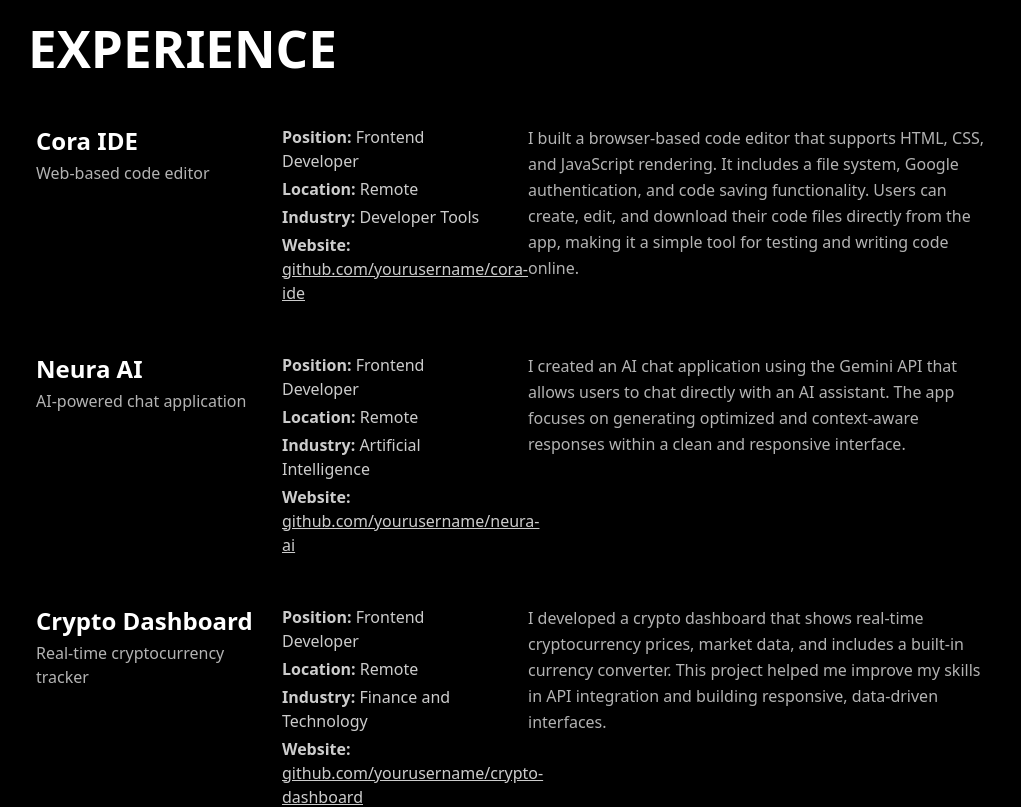
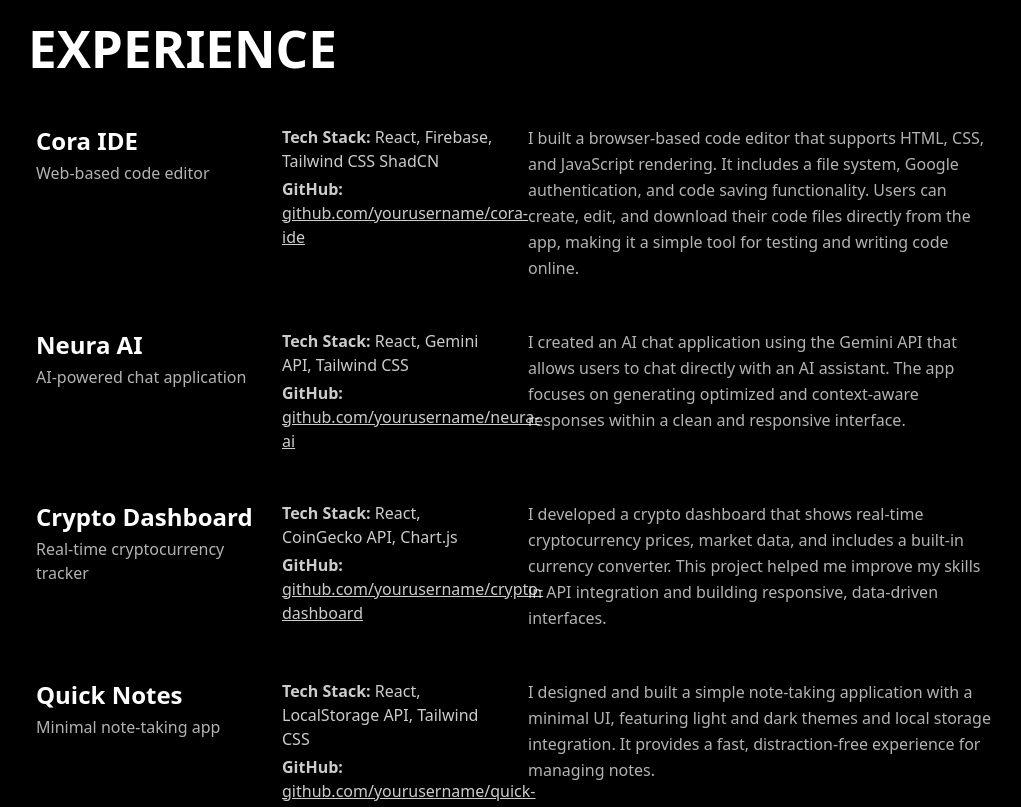
Before and after one commit to SaqibFarhanProgrammer/Saqib-Portfolio, a React (Vite) app: page / in a window 1280 px wide. Shown: the part 5940-6747 px from the top of the page, without its empty margins (124-1145 px from the left). Built offline with nearby package versions, Linux system fonts and the light colour scheme.

Commit message:
repsonsive changes

```diff
--- a/src/sectioms/expereince/Experience.jsx
+++ b/src/sectioms/expereince/Experience.jsx
@@ -4,10 +4,8 @@ const experiences = [
   {
     company: "Cora IDE",
     tagline: "Web-based code editor",
-    role: "Frontend Developer",
-    location: "Remote",
-    industry: "Developer Tools",
-    website: "github.com/yourusername/cora-ide",
+    techStack: "React, Firebase, Tailwind CSS ShadCN",
+    github: "github.com/yourusername/cora-ide",
     description: `I built a browser-based code editor that supports HTML, CSS, and JavaScript rendering.
     It includes a file system, Google authentication, and code saving functionality.
     Users can create, edit, and download their code files directly from the app,
@@ -16,20 +14,16 @@ const experiences = [
   {
     company: "Neura AI",
     tagline: "AI-powered chat application",
-    role: "Frontend Developer",
-    location: "Remote",
-    industry: "Artificial Intelligence",
-    website: "github.com/yourusername/neura-ai",
+    techStack: "React, Gemini API, Tailwind CSS",
+    github: "github.com/yourusername/neura-ai",
     description: `I created an AI chat application using the Gemini API that allows users to chat directly with an AI assistant.
     The app focuses on generating optimized and context-aware responses within a clean and responsive interface.`,
   },
   {
     company: "Crypto Dashboard",
     tagline: "Real-time cryptocurrency tracker",
-    role: "Frontend Developer",
-    location: "Remote",
-    industry: "Finance and Technology",
-    website: "github.com/yourusername/crypto-dashboard",
+    techStack: "React, CoinGecko API, Chart.js",
+    github: "github.com/yourusername/crypto-dashboard",
     description: `I developed a crypto dashboard that shows real-time cryptocurrency prices, market data,
     and includes a built-in currency converter. This project helped me improve my skills
     in API integration and building responsive, data-driven interfaces.`,
@@ -37,10 +31,8 @@ const experiences = [
   {
     company: "Quick Notes",
     tagline: "Minimal note-taking app",
-    role: "Frontend Developer",
-    location: "Remote",
-    industry: "Productivity Tools",
-    website: "github.com/yourusername/quick-notes",
+    techStack: "React, LocalStorage API, Tailwind CSS",
+    github: "github.com/yourusername/quick-notes",
     description: `I designed and built a simple note-taking application with a minimal UI,
     featuring light and dark themes and local storage integration.
     It provides a fast, distraction-free experience for managing notes.`,
@@ -51,7 +43,7 @@ const Experience = () => {
   return (
     <section className="w-full min-h-screen z-20 relative bg-transparent text-white px-4 sm:px-6 lg:px-20 py-12">
       <div className="w-full h-auto flex justify-center items-center">
-        <h2 className="text-5xl w-[100%] text-center sm:text-4xl pl-18 md:text-[4vw] font-bold mb-12  sm:text-left max-[531px]:pl-0">
+        <h2 className="text-5xl w-[100%] text-center sm:text-4xl pl-18 md:text-[4vw] font-bold mb-12 sm:text-left max-[531px]:pl-0">
           EXPERIENCE
         </h2>
       </div>
@@ -62,6 +54,7 @@ const Experience = () => {
             key={idx}
             className="grid grid-cols-1 md:grid-cols-12 gap-6 items-start"
           >
+            {/* Company Info */}
             <div className="md:col-span-3">
               <h3 className="text-xl sm:text-2xl font-semibold">
                 {exp.company}
@@ -71,28 +64,25 @@ const Experience = () => {
               </p>
             </div>
 
+            {/* Project Details */}
             <div className="md:col-span-3 space-y-1 text-white/80 text-sm sm:text-base">
               <p>
-                <span className="font-semibold">Position:</span> {exp.role}
+                <span className="font-semibold">Tech Stack:</span> {exp.techStack}
               </p>
               <p>
-                <span className="font-semibold">Location:</span> {exp.location}
-              </p>
-              <p>
-                <span className="font-semibold">Industry:</span> {exp.industry}
-              </p>
-              <p>
-                <span className="font-semibold">Website:</span>{" "}
+                <span className="font-semibold">GitHub:</span>{" "}
                 <a
-                  href={`https://${exp.website}`}
+                  href={`https://${exp.github}`}
                   target="_blank"
+                  rel="noopener noreferrer"
                   className="underline"
                 >
-                  {exp.website}
+                  {exp.github}
                 </a>
               </p>
             </div>
 
+            {/* Description */}
             <div className="md:col-span-6 text-white/70 leading-relaxed text-sm sm:text-base">
               {exp.description}
             </div>
```
